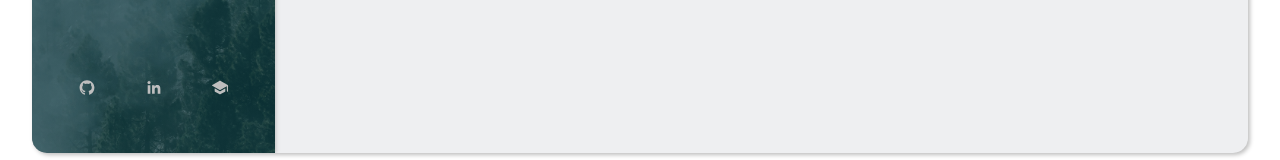
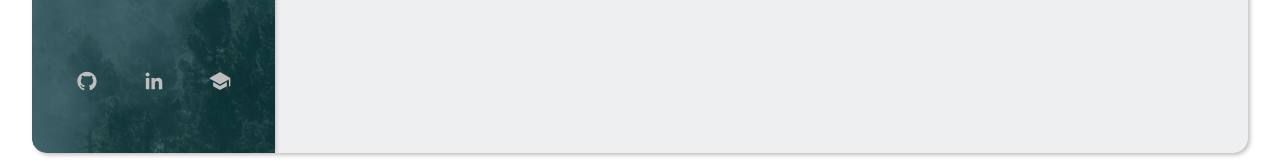
Before and after one commit to AnnaKuliga/anna-kuliga, a React (Create React App) app: page / in a window 1280 px wide. Shown: the part 622-782 px from the top of the page. Built offline with nearby package versions, Linux system fonts and the light colour scheme.

Commit message:
added margin to the social links

```diff
--- a/src/components/Side Bar/Sidebar.css
+++ b/src/components/Side Bar/Sidebar.css
@@ -80,14 +80,13 @@
   align-items: center;
   display: flex;
   justify-content: space-evenly;
-  margin-bottom: 5px;
+  margin-bottom: 15px;
 }
 .sideBar .sideBarCard .social a .icon {
   color: var(--greyText);
-  padding-bottom: 5px;
 }
 .sideBar .sideBarCard .social a .icon:hover {
   color: var(--primaryColor);
   transition: 0.3 ease-in-out;
-  transform: translate(10%);
+  transform: translate(20%);
 }/*# sourceMappingURL=Sidebar.css.map */
--- a/src/components/Side Bar/Sidebar.scss
+++ b/src/components/Side Bar/Sidebar.scss
@@ -92,17 +92,16 @@
       align-items: center;
       display: flex;
       justify-content: space-evenly;
-      margin-bottom: 5px;
+      margin-bottom: 15px;
 
       a {
         .icon {
           color: var(--greyText);
-          padding-bottom: 5px;
 
           &:hover {
             color: var(--primaryColor);
             transition: 0.3 ease-in-out;
-            transform: translate(10%);
+            transform: translate(20%);
           }
         }
       }
```
Also changed, not shown: 1 other file (tests, documents, lock files or other folders).
